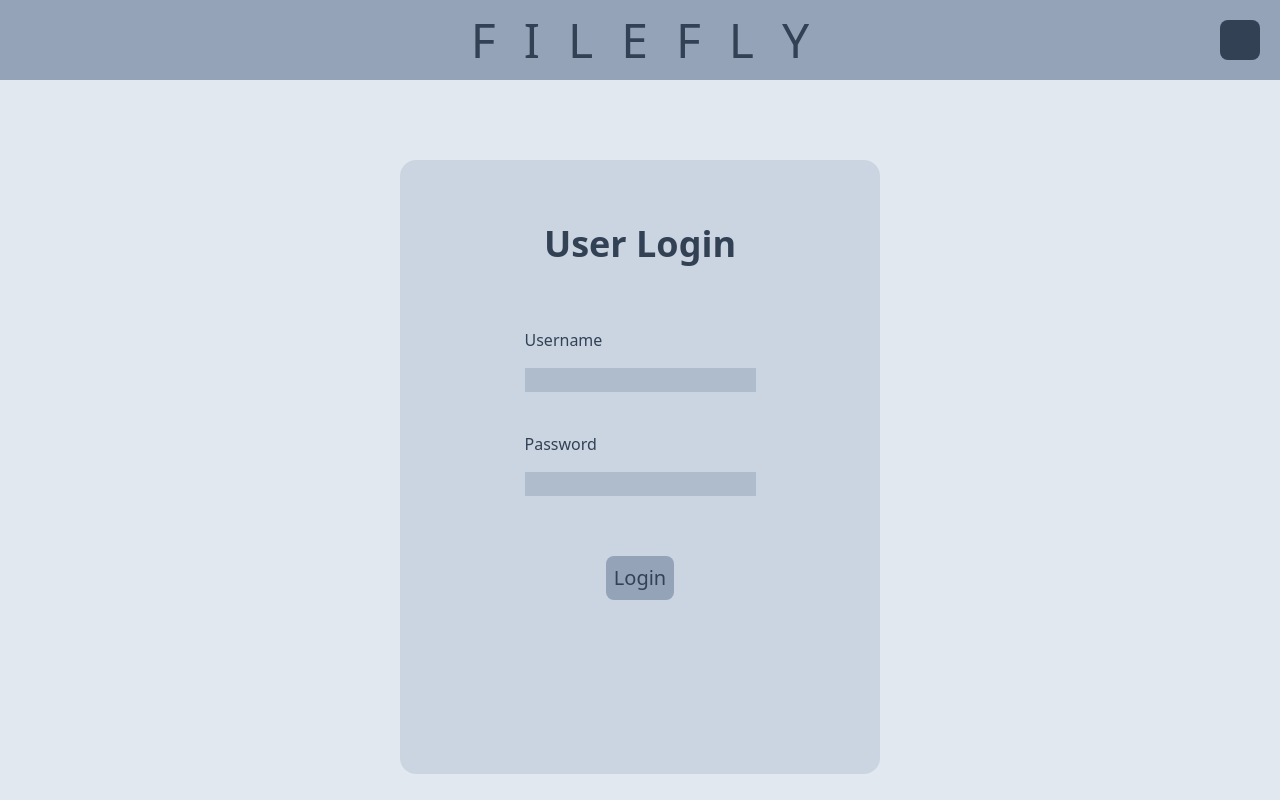
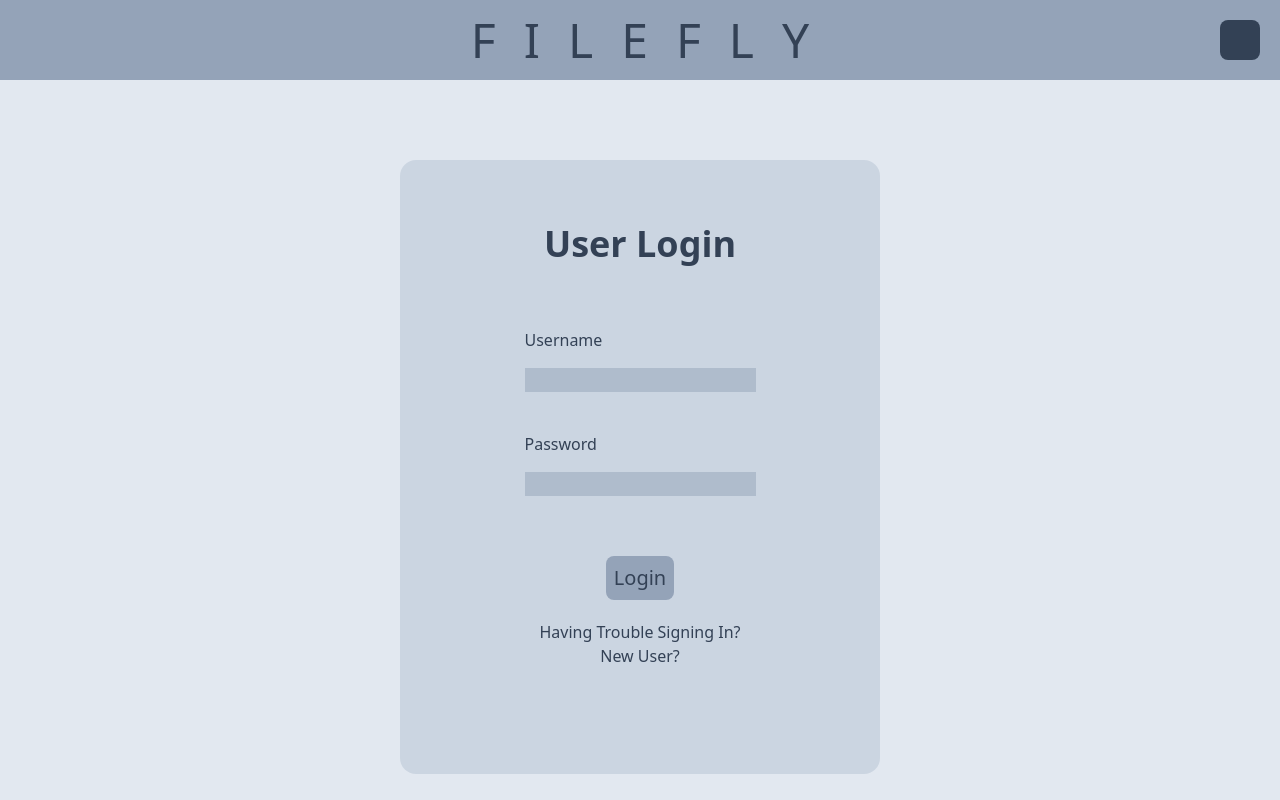
Before and after one commit to catfo435/filefly, a Next.js app: page / in a window 1280 px wide. Built offline with nearby package versions, Linux system fonts and the light colour scheme.

Commit message:
feat! : Sign Up Portal added, css fixes

```diff
--- a/app/components/LoginPane.tsx
+++ b/app/components/LoginPane.tsx
@@ -1,4 +1,11 @@
-export default function LoginPane(){
+"use client"
+
+type LoginPaneProps = {
+  setNewUserLogin: Function
+}
+
+export default function LoginPane(props: LoginPaneProps){
+
     return (
         <div className="loginInPane shadow-black bg-slate-300 dark:bg-slate-700 w-2/3 min-[720px]:w-[480px] h-[614px] mt-20 rounded-2xl">
           <span className="my-16 flex justify-center items-center text-4xl font-bold">User Login</span>
@@ -7,7 +14,7 @@ export default function LoginPane(){
             <label htmlFor="login_user">Username</label>
             <input id="login_user" type="text"/>
             <br></br>
-            <label htmlFor="login_user">Password</label>
+            <label htmlFor="login_pass">Password</label>
             <input id="login_pass" type="password"/>
 
             <br></br>
@@ -17,6 +24,10 @@ export default function LoginPane(){
             </div>
           </form>
           </div>
+          <div className="loginPaneFooter flex-col w-fit mx-auto">
+            <span>Having Trouble Signing In?</span>
+            <span className="w-fit mx-auto" onClick={() => {props.setNewUserLogin(true)}}>New User?</span>
+          </div>
         </div>
     );
 }
--- /dev/null
+++ b/app/components/SignUpPane.tsx
@@ -0,0 +1,53 @@
+"use client"
+import { useState } from "react";
+
+export default function SignUpPane(){
+
+    async function handleSubmit(e:any){
+      e.preventDefault();
+      if (passRepeat && pass !== passRepeat){
+        alert("Passwords dont match");
+        return;
+      }
+      alert("Account made!")
+    }
+
+    const [pass,setPass] = useState("")
+    const [passRepeat,setPassRepeat] = useState("")
+
+    return (
+        <div className="signUpPane relative shadow-black bg-slate-300 dark:bg-slate-700 w-2/3 min-[720px]:w-[480px] h-[614px] mt-20 rounded-2xl">
+          <div>
+          <span className="my-14 flex justify-center text-4xl font-bold">Sign Up</span>
+          </div>
+
+          <div className="flex justify-center items-center">
+          <form onSubmit={handleSubmit}>
+            <label htmlFor="login_user">Username</label>
+            <input id="login_user" type="text"/>
+            <br></br>
+
+            <div>
+              <label htmlFor="login_pass">Password</label>
+              <input id="login_pass" type="password" value={pass} onChange={(e) => {setPass(e.target.value)}}/>
+            </div>
+
+            <br></br>
+
+            <div>
+              <label htmlFor="login_pass_repeat">Repeat Password</label>
+              <input id="login_pass_repeat" type="password" value={passRepeat} onChange={(e) => {setPassRepeat(e.target.value)}}/>
+              {(passRepeat && pass !== passRepeat)?<div className="text-xs flex justify-center text-red-500">Passwords dont match</div>:<></>}
+            </div>
+
+            <br></br>
+
+            <div className="flex justify-center items-center">
+            <button className="submitButton px-2 py-2 my-5 text-xl rounded-lg hover:outline-double bg-slate-400 dark:bg-slate-500" type="submit">Sign Up</button>
+            </div>
+          </form>
+          </div>
+
+        </div>
+    );
+}
--- a/app/globals.css
+++ b/app/globals.css
@@ -14,4 +14,8 @@
   .titleBarText {
     @apply text-5xl mx-2.5 md:text-5xl md:mx-3.5
   }
+
+  .loginPaneFooter span{
+    @apply block hover:underline hover:cursor-pointer
+  }
 }
--- a/app/layout.tsx
+++ b/app/layout.tsx
@@ -1,6 +1,7 @@
 import type { Metadata } from 'next'
 import './globals.css'
 import { ThemeProvider } from './components/ThemeProvider'
+import TitleBar from './components/TitleBar'
 
 
 export const metadata: Metadata = {
@@ -17,7 +18,12 @@ export default function RootLayout({
     <html lang="en">
       <body className='bg-slate-200 dark:bg-slate-900 text-slate-700 dark:text-slate-300'>
       <ThemeProvider attribute="class" defaultTheme="system" enableSystem>
-          <main>{children}</main>
+          <main>
+            <div className="flex-col flex-auto h-screen w-screen">
+              <TitleBar />
+              {children}
+            </div>
+          </main>
         </ThemeProvider>
       </body>
     </html>
--- a/app/page.tsx
+++ b/app/page.tsx
@@ -1,13 +1,16 @@
+"use client"
+import { useState } from "react"
 import LoginPane from "./components/LoginPane"
-import TitleBar from "./components/TitleBar"
+import SignUpPane from "./components/SignUpPane"
 
 export default function Page() {
+
+
+  const [newUserLogin,setNewUserLogin] = useState(false)
+
   return (
-    <div className="flex-col flex-auto h-screen w-screen">
-      <TitleBar />
-      <div className="fixed h-full w-full flex justify-center">
-      <LoginPane />
-      </div>
+    <div className="fixed h-full w-full flex justify-center">
+      {newUserLogin?<SignUpPane />:<LoginPane setNewUserLogin={setNewUserLogin}/>}
     </div>
   )
 }
```
